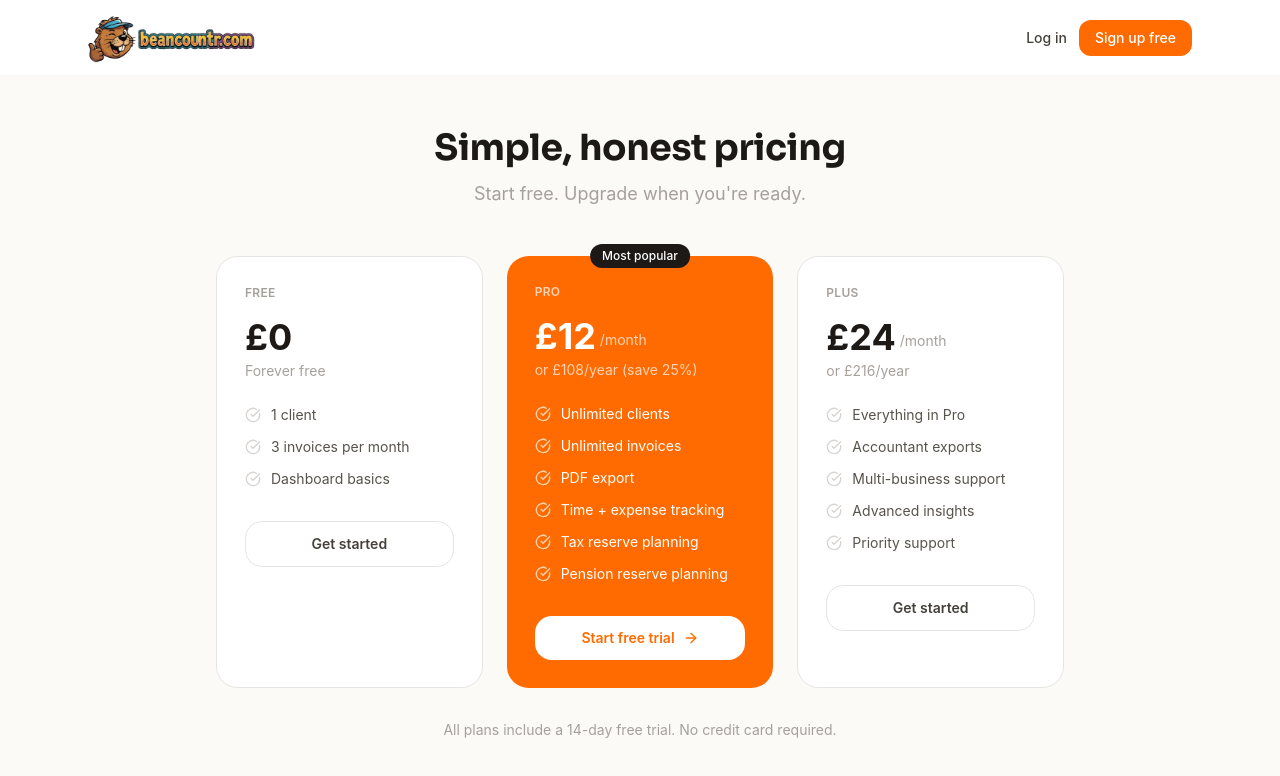
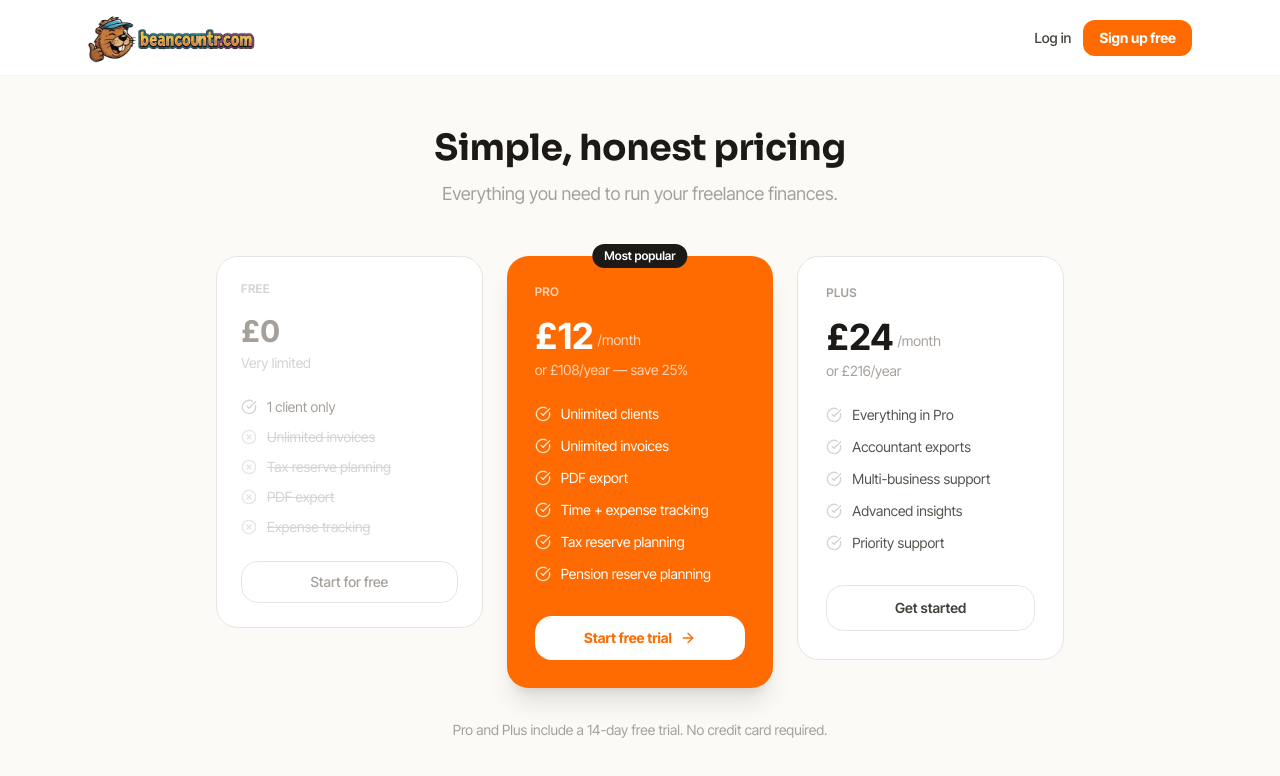
Before and after one commit to nielssndt127/beancountr, a Next.js app: page /pricing in a window 1280 px wide. Shown: the top 776 px of the page. Built offline with nearby package versions, Linux system fonts and the light colour scheme.

Commit message:
Pricing: simplify free plan to nudge users towards Pro

```diff
--- a/src/app/pricing/page.tsx
+++ b/src/app/pricing/page.tsx
@@ -1,9 +1,11 @@
 import Link from "next/link";
-import { CheckCircle, ArrowRight } from "lucide-react";
+import { CheckCircle, XCircle, ArrowRight } from "lucide-react";
+
+const ORANGE = "oklch(0.72 0.22 48)";
 
 export default function PricingPage() {
   return (
-    <div className="min-h-screen bg-background" style={{ fontFamily: "'Inter', -apple-system, sans-serif" }}>
+    <div className="min-h-screen bg-background">
       {/* Nav */}
       <nav className="fixed top-0 left-0 right-0 z-50 bg-white border-b border-stone-100">
         <div className="max-w-6xl mx-auto px-6 py-3 flex items-center justify-between">
@@ -12,7 +14,7 @@ export default function PricingPage() {
           </Link>
           <div className="flex items-center gap-3">
             <Link href="/login" className="text-sm text-stone-700 font-medium hover:text-stone-900 transition-colors">Log in</Link>
-            <Link href="/signup" className="text-sm font-medium text-white px-4 py-2 rounded-lg transition-all hover:opacity-90" style={{ background: "oklch(0.72 0.22 48)" }}>
+            <Link href="/signup" className="text-sm font-bold text-white px-4 py-2 rounded-lg transition-all hover:opacity-90" style={{ background: ORANGE }}>
               Sign up free
             </Link>
           </div>
@@ -21,33 +23,44 @@ export default function PricingPage() {
 
       <section className="pt-32 pb-12 px-6 text-center">
         <h1 className="text-4xl font-bold text-stone-900 mb-3">Simple, honest pricing</h1>
-        <p className="text-stone-400 text-lg">Start free. Upgrade when you&apos;re ready.</p>
+        <p className="text-stone-400 text-lg">Everything you need to run your freelance finances.</p>
       </section>
 
       <section className="max-w-4xl mx-auto px-6 pb-24">
-        <div className="grid sm:grid-cols-3 gap-6">
-          {/* Free */}
-          <div className="bg-white rounded-2xl p-7 border border-stone-200">
-            <p className="text-xs font-semibold text-stone-400 uppercase tracking-wide mb-4">Free</p>
+        <div className="grid sm:grid-cols-3 gap-6 items-start">
+
+          {/* Free — deliberately minimal */}
+          <div className="bg-white rounded-2xl p-6 border border-stone-200">
+            <p className="text-xs font-semibold text-stone-300 uppercase tracking-wide mb-4">Free</p>
             <div className="flex items-end gap-1 mb-1">
-              <span className="text-4xl font-bold text-stone-900">£0</span>
+              <span className="text-3xl font-bold text-stone-400">£0</span>
             </div>
-            <p className="text-stone-400 text-sm mb-6">Forever free</p>
-            <ul className="space-y-3 mb-8">
-              {["1 client", "3 invoices per month", "Dashboard basics"].map((f) => (
-                <li key={f} className="flex items-center gap-2.5 text-sm text-stone-600">
-                  <CheckCircle className="w-4 h-4 text-stone-300 flex-shrink-0" />{f}
-                </li>
-              ))}
+            <p className="text-stone-300 text-sm mb-6">Very limited</p>
+            <ul className="space-y-2.5 mb-6">
+              <li className="flex items-center gap-2.5 text-sm text-stone-400">
+                <CheckCircle className="w-4 h-4 text-stone-300 flex-shrink-0" />1 client only
+              </li>
+              <li className="flex items-center gap-2.5 text-sm text-stone-300 line-through">
+                <XCircle className="w-4 h-4 text-stone-200 flex-shrink-0" />Unlimited invoices
+              </li>
+              <li className="flex items-center gap-2.5 text-sm text-stone-300 line-through">
+                <XCircle className="w-4 h-4 text-stone-200 flex-shrink-0" />Tax reserve planning
+              </li>
+              <li className="flex items-center gap-2.5 text-sm text-stone-300 line-through">
+                <XCircle className="w-4 h-4 text-stone-200 flex-shrink-0" />PDF export
+              </li>
+              <li className="flex items-center gap-2.5 text-sm text-stone-300 line-through">
+                <XCircle className="w-4 h-4 text-stone-200 flex-shrink-0" />Expense tracking
+              </li>
             </ul>
-            <Link href="/signup" className="block w-full py-3 text-center rounded-xl text-sm font-semibold border border-stone-200 text-stone-700 hover:bg-stone-50 transition-all">
-              Get started
+            <Link href="/signup" className="block w-full py-2.5 text-center rounded-xl text-sm font-medium text-stone-400 border border-stone-200 hover:bg-stone-50 transition-all">
+              Start for free
             </Link>
           </div>
 
-          {/* Pro */}
-          <div className="rounded-2xl p-7 relative text-white" style={{ background: "oklch(0.72 0.22 48)" }}>
-            <div className="absolute -top-3 left-1/2 -translate-x-1/2 bg-stone-900 text-white text-xs px-3 py-1 rounded-full font-medium">
+          {/* Pro — hero card */}
+          <div className="rounded-2xl p-7 relative text-white shadow-xl" style={{ background: ORANGE }}>
+            <div className="absolute -top-3 left-1/2 -translate-x-1/2 bg-stone-900 text-white text-xs px-3 py-1 rounded-full font-semibold whitespace-nowrap">
               Most popular
             </div>
             <p className="text-xs font-semibold text-white/70 uppercase tracking-wide mb-4">Pro</p>
@@ -55,7 +68,7 @@ export default function PricingPage() {
               <span className="text-4xl font-bold">£12</span>
               <span className="text-white/70 mb-1.5 text-sm">/month</span>
             </div>
-            <p className="text-white/70 text-sm mb-6">or £108/year (save 25%)</p>
+            <p className="text-white/70 text-sm mb-6">or £108/year — save 25%</p>
             <ul className="space-y-3 mb-8">
               {[
                 "Unlimited clients",
@@ -66,11 +79,11 @@ export default function PricingPage() {
                 "Pension reserve planning",
               ].map((f) => (
                 <li key={f} className="flex items-center gap-2.5 text-sm text-white">
-                  <CheckCircle className="w-4 h-4 text-white/70 flex-shrink-0" />{f}
+                  <CheckCircle className="w-4 h-4 text-white/80 flex-shrink-0" />{f}
                 </li>
               ))}
             </ul>
-            <Link href="/signup" className="flex items-center justify-center gap-2 w-full py-3 text-center rounded-xl text-sm font-semibold bg-white transition-all hover:bg-stone-50" style={{ color: "oklch(0.72 0.22 48)" }}>
+            <Link href="/signup" className="flex items-center justify-center gap-2 w-full py-3 rounded-xl text-sm font-bold bg-white transition-all hover:bg-stone-50" style={{ color: ORANGE }}>
               Start free trial <ArrowRight className="w-4 h-4" />
             </Link>
           </div>
@@ -100,8 +113,9 @@ export default function PricingPage() {
               Get started
             </Link>
           </div>
+
         </div>
-        <p className="text-center text-sm text-stone-400 mt-8">All plans include a 14-day free trial. No credit card required.</p>
+        <p className="text-center text-sm text-stone-400 mt-8">Pro and Plus include a 14-day free trial. No credit card required.</p>
       </section>
     </div>
   );
```
